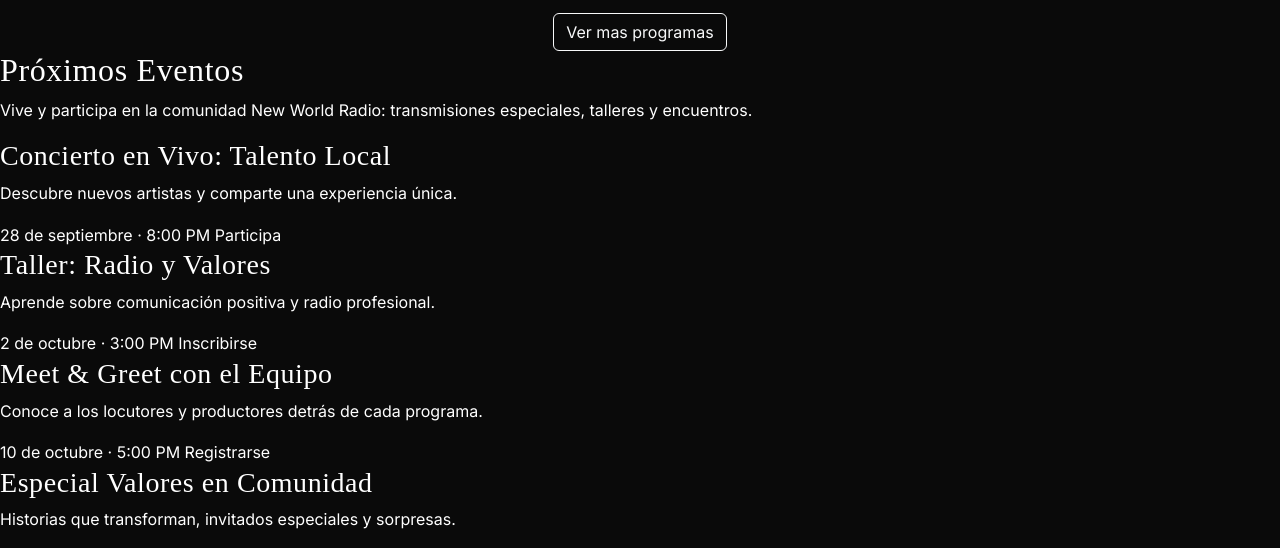
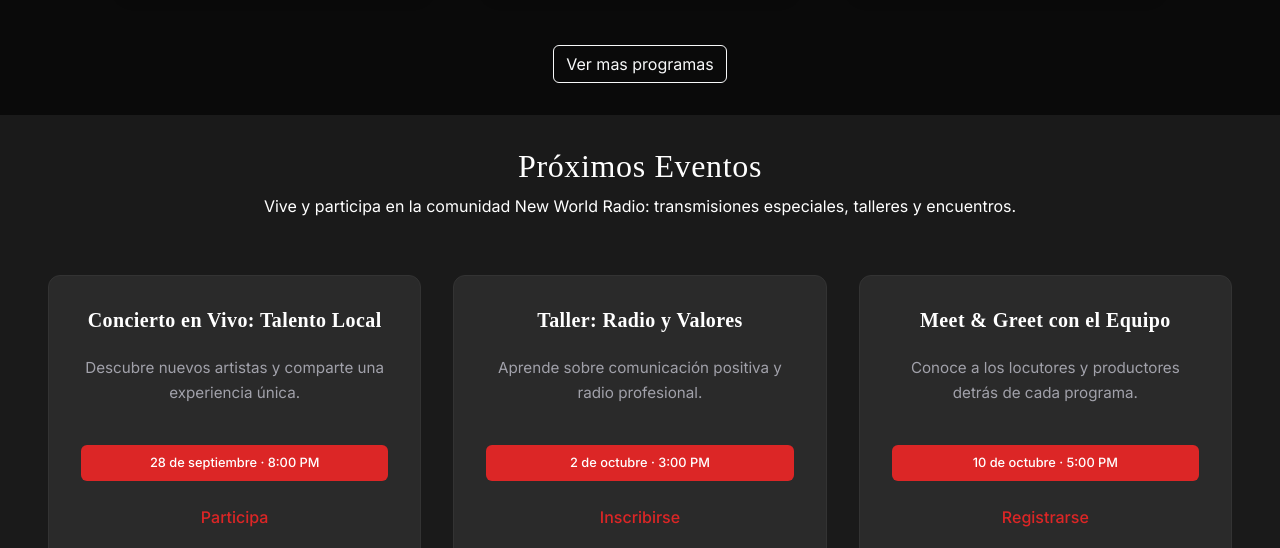
Before and after one commit to galvaradosd/Coderhouse-Web-Dev-Project-2025, a plain HTML site: page index.html in a window 1280 px wide. Shown: the part 1919-2467 px from the top of the page. Drawn offline with nearby package versions, Linux system fonts and the light colour scheme; a web font is replaced by a local one.

Commit message:
Events section implementation

```diff
--- a/assets/css/style.css
+++ b/assets/css/style.css
@@ -114,6 +114,11 @@
   --border-radius: 0.5rem;
   --shadow-sm: 0 1px 2px 0 rgba(0, 0, 0, 0.05);
   --shadow-md: 0 4px 6px -1px rgba(0, 0, 0, 0.1);
+
+  /* Breakpoints estandarizados */
+  --bp-sm: 480px;
+  --bp-md: 768px;
+  --bp-lg: 1024px;
 }
 
 /* ===========================================
@@ -1006,6 +1011,10 @@
   max-width: 100%;
 }
 
+.programs-container {
+  padding: 2rem;
+}
+
 .card-body {
   display: flex;
   flex-direction: column;
@@ -1095,8 +1104,108 @@
 }
 
 /* ===================================================
+            SECCIÓN DE EVENTOS
+   =================================================== */
+
+.events-section {
+  background-color: var(--secondary-black);
+  padding: 2rem;
+}
+
+.section-header {
+  align-self: center;
+  text-align: center;
+}
+
+.events-grid {
+  display: grid;
+  grid-template-columns: repeat(auto-fit, minmax(280px, 1fr));
+  gap: 2rem;
+  margin-top: 2.5rem;
+  padding: 1rem;
+}
+
+.event-card {
+  background: var(--tertiary-black);
+  border: 1px solid var(--border-gray);
+  border-radius: 12px;
+  padding: 2rem;
+  transition: var(--transition);
+  display: flex;
+  flex-direction: column;
+  gap: 1rem;
+  text-align: center;
+}
+
+.event-card:hover {
+  transform: translateY(-5px);
+  border-color: var(--accent-red);
+  box-shadow: 0 8px 24px rgba(220, 38, 38, 0.15);
+}
+
+.event-card h3 {
+  font-size: 1.25rem;
+  font-weight: 600;
+  color: var(--pure-white);
+  margin-bottom: 0.5rem;
+}
+
+.event-card p {
+  color: var(--soft-gray);
+  font-size: 0.95rem;
+  line-height: 1.6;
+  flex-grow: 1;
+}
+
+.event-date {
+  display: inline-block;
+  background: var(--accent-red);
+  color: var(--pure-white);
+  padding: 0.5rem 1rem;
+  border-radius: 6px;
+  font-size: 0.8rem;
+  font-weight: 500;
+  margin-top: 0.5rem;
+}
+
+.event-card a {
+  display: inline-block;
+  color: var(--accent-red);
+  font-weight: 500;
+  text-decoration: none;
+  margin-top: 0.5rem;
+  transition: var(--transition);
+}
+
+.event-card a:hover {
+  color: var(--pure-white);
+  text-decoration: underline;
+}
+
+/* ===================================================
+                  FOOTER
+   =================================================== */
+
+/* ===================================================
                   RESPONSIVE
    =================================================== */
+
+/* ======================================
+        RESPONSIVE BODY
+   ====================================== */
+
+@media (min-width: 1024px) {
+  body {
+    font-size: 16px;
+  }
+}
+
+/* ======================================
+        RESPONSIVE HEADER
+   ====================================== */
+
+@media (min-width: 1024px) {
+}
 
 /* ======================================
         RESPONSIVE MENU HAMBURGUESA
@@ -1206,3 +1315,18 @@
     height: 140px;
   }
 }
+
+/* ======================================
+        RESPONSIVE EVENTOS
+   ====================================== */
+
+@media (max-width: 768px) {
+  .events-grid {
+    grid-template-columns: 1fr;
+    gap: 1.5rem;
+  }
+
+  .event-card {
+    padding: 1.5rem;
+  }
+}
--- a/index.html
+++ b/index.html
@@ -324,7 +324,7 @@
                             SECCIÓN DE EVENTOS
           =================================================== -->
 
-    <section class="events-section section-padding">
+    <section class="events-section">
       <header class="section-header">
         <h2>Próximos Eventos</h2>
         <p>Vive y participa en la comunidad New World Radio: transmisiones especiales, talleres y encuentros.</p>
```
